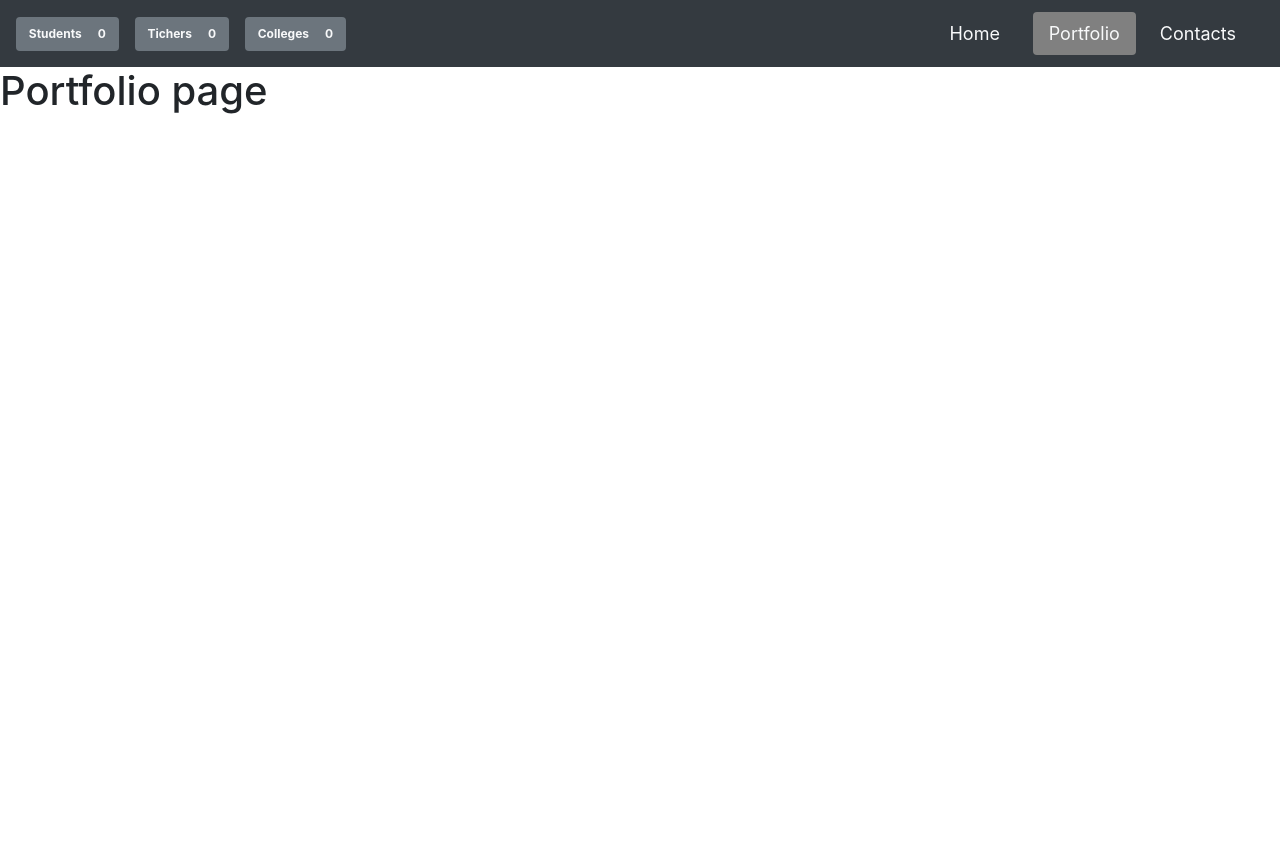
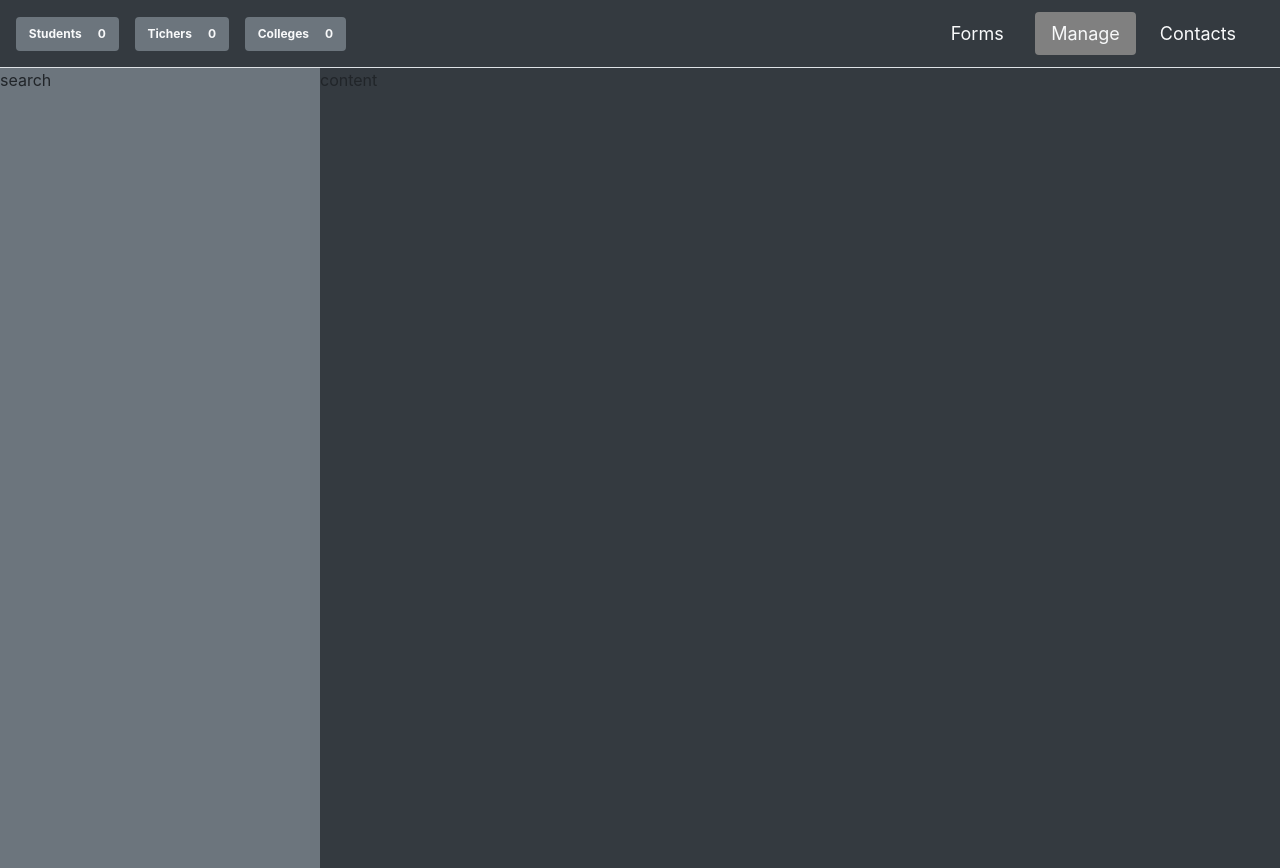
Before and after one commit to laveosa/react-middleware-tests, a React (Create React App) app: page /portfolio in a window 1280 px wide. Before the commit the page ends 800 px from the top, so only its background shows below. Built offline with nearby package versions, Linux system fonts and the light colour scheme.

Commit message:
create - Page Structure element and set in Manage section

```diff
--- a/src/components/app/styles.scss
+++ b/src/components/app/styles.scss
@@ -1,7 +1,7 @@
-#AppComponent {
-  height: 100vh;
-  overflow-y: auto;
-  .app-container {
-    height: 100%;
-  }
+body {
+    height: 100vh;
+    overflow-y: auto;
+    #rootApp {
+        height: 100%;
+    }
 }
--- a/src/components/home/Home.jsx
+++ b/src/components/home/Home.jsx
@@ -8,17 +8,17 @@ class Home extends React.Component {
   render() {
     return (
       <div id="HomeComponent">
-        <div className="home-container container-fluid row m-0 p-0">
+        <div className="home-container container-fluid row m-0 p-0 bg-dark">
           <div className="form-cover col-4 p-0">
-            <h2 className="pl-3 mb-0 mt-3">Student</h2>
+            <h2 className="pl-3 mb-0 mt-3 text-light">Student</h2>
             <StudentFormContainer />
           </div>
           <div className="form-cover col-4 p-0">
-            <h2 className="pl-3 mb-0 mt-3">Ticher</h2>
+            <h2 className="pl-3 mb-0 mt-3 text-light">Ticher</h2>
             <TicherFormContainer />
           </div>
           <div className="form-cover col-4 p-0">
-            <h2 className="pl-3 mb-0 mt-3">College</h2>
+            <h2 className="pl-3 mb-0 mt-3 text-light">College</h2>
             <CollegeFormContainer />
           </div>
         </div>
--- a/src/components/navigation/Navigation.jsx
+++ b/src/components/navigation/Navigation.jsx
@@ -8,7 +8,7 @@ export default () => {
   return (
     <div
       id="NavigationComponent"
-      className="navigation-container d-flex bg-dark align-items-center justify-content-between pr-3"
+      className="navigation-container d-flex bg-dark align-items-center justify-content-between pr-3 border-bottom"
     >
       <div className="counter-area d-flex">
         <CounterContainer />
@@ -16,17 +16,17 @@ export default () => {
       <ul className="nav p-2">
         <li className="nav-item m-1 ">
           <NavLink to="/home" className="nav-link rounded">
-            <span className="text-light">Home</span>
+            <span className="text-light text-capitalize">forms</span>
           </NavLink>
         </li>
         <li className="nav-item m-1">
           <NavLink to="/portfolio" className="nav-link rounded">
-            <span className="text-light">Portfolio</span>
+            <span className="text-light text-capitalize">manage</span>
           </NavLink>
         </li>
         <li className="nav-item m-1">
           <NavLink to="/contacts" className="nav-link rounded">
-            <span className="text-light">Contacts</span>
+            <span className="text-light text-capitalize">Contacts</span>
           </NavLink>
         </li>
       </ul>
--- a/src/components/portfolio/Portfolio.jsx
+++ b/src/components/portfolio/Portfolio.jsx
@@ -1,14 +1,21 @@
 import React from "react";
 import "./styles.scss";
+
+import PageStructure from "../../elements/pageStructure/PageStructutre";
+import PageLeftSide from "../../elements/pageStructure/PageLeftSide";
+import PageRightSide from "../../elements/pageStructure/PageRightSide";
 
 class Portfolio extends React.Component {
   render() {
     return (
-      <div id="PortfolioComponent">
-        <div className="portfolio-container">
-          <h1>Portfolio page</h1>
-        </div>
-      </div>
+      <PageStructure>
+        <PageLeftSide>
+          <span>search</span>
+        </PageLeftSide>
+        <PageRightSide>
+          <span>content</span>
+        </PageRightSide>
+      </PageStructure>
     );
   }
 }
--- a/src/elements/forms/collegeForm/CollegeForm.jsx
+++ b/src/elements/forms/collegeForm/CollegeForm.jsx
@@ -12,7 +12,7 @@ class CollegeForm extends React.Component {
     const statusAmount = [{}, {}, {}, {}];
     return (
       <div id="CollegeForm">
-        <div className="college-form m-3 p-3 border">
+        <div className="college-form m-3 p-3 border bg-white">
           <div className="form-group">
             <label className="badge badge-secondary">college name:</label>
             <input
--- a/src/elements/forms/studentForm/StudentForm.jsx
+++ b/src/elements/forms/studentForm/StudentForm.jsx
@@ -12,7 +12,7 @@ class StudentForm extends React.Component {
   render() {
     return (
       <div id="StudentForm">
-        <div className="student-form m-3 p-3 border">
+        <div className="student-form m-3 p-3 border  bg-white">
           <div className="form-group">
             <label className="badge badge-secondary">name:</label>
             <input
--- a/src/elements/forms/ticherForm/TicherForm.jsx
+++ b/src/elements/forms/ticherForm/TicherForm.jsx
@@ -12,7 +12,7 @@ class TicherForm extends React.Component {
   render() {
     return (
       <div id="TicherForm">
-        <div className="ticher-form m-3 p-3 border">
+        <div className="ticher-form m-3 p-3 border bg-white">
           <div className="form-group">
             <label className="badge badge-secondary">name:</label>
             <input
--- /dev/null
+++ b/src/elements/pageStructure/PageLeftSide.jsx
@@ -0,0 +1,14 @@
+import React from "react";
+import "./styles.scss";
+
+class PageLeftSide extends React.Component {
+  render() {
+    return (
+      <div className="page-left-side-container w-25 bg-secondary">
+        {this.props.children}
+      </div>
+    );
+  }
+}
+
+export default PageLeftSide;
--- /dev/null
+++ b/src/elements/pageStructure/PageRightSide.jsx
@@ -0,0 +1,14 @@
+import React from "react";
+import "./styles.scss";
+
+class PageRightSide extends React.Component {
+  render() {
+    return (
+      <div className="page-right-side-container w-75">
+        {this.props.children}
+      </div>
+    );
+  }
+}
+
+export default PageRightSide;
--- /dev/null
+++ b/src/elements/pageStructure/PageStructutre.jsx
@@ -0,0 +1,14 @@
+import React from "react";
+import "./styles.scss";
+
+class PageStructure extends React.Component {
+  render() {
+    return (
+      <div className="page-structure-container d-flex bg-dark h-100">
+        {this.props.children}
+      </div>
+    );
+  }
+}
+
+export default PageStructure;
--- /dev/null
+++ b/src/elements/pageStructure/styles.scss
@@ -0,0 +1,5 @@
+.page-structure-container {}
+
+.page-left-side-container {}
+
+.page-right-side-container {}
```
